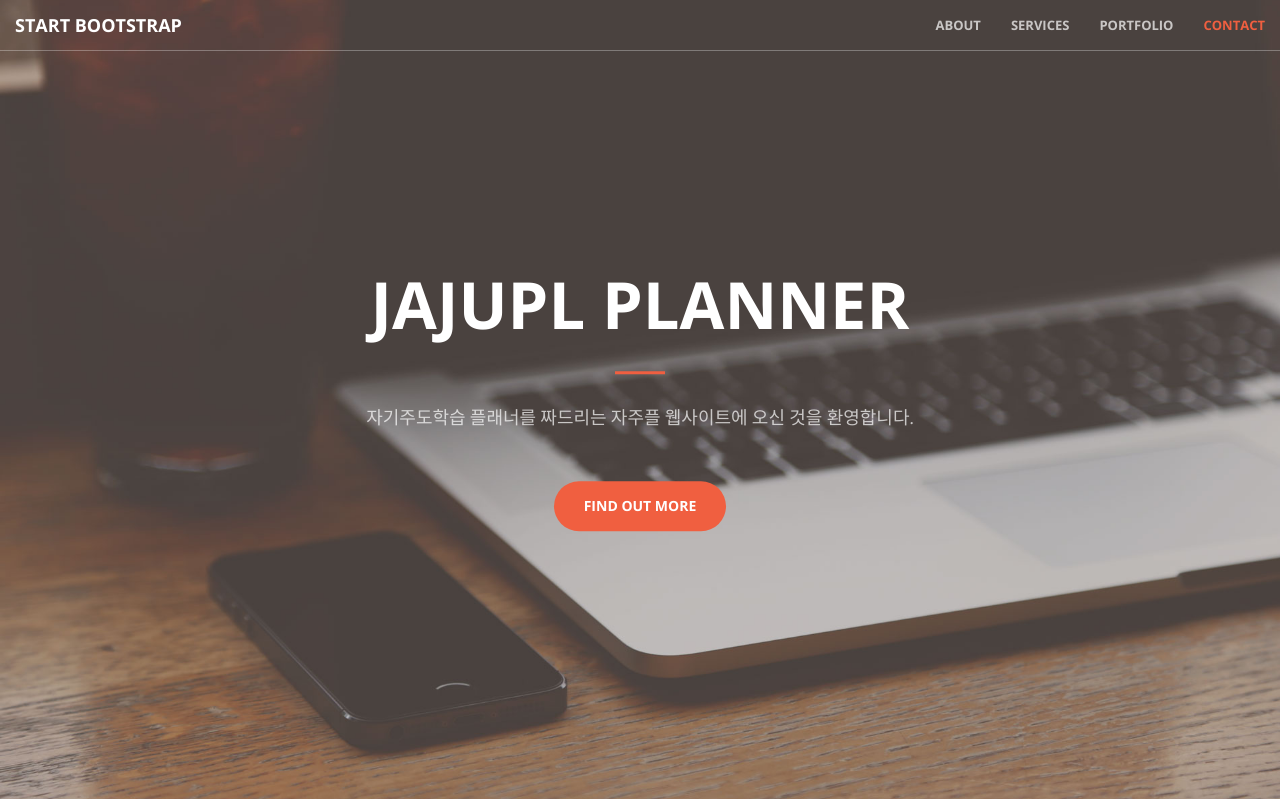
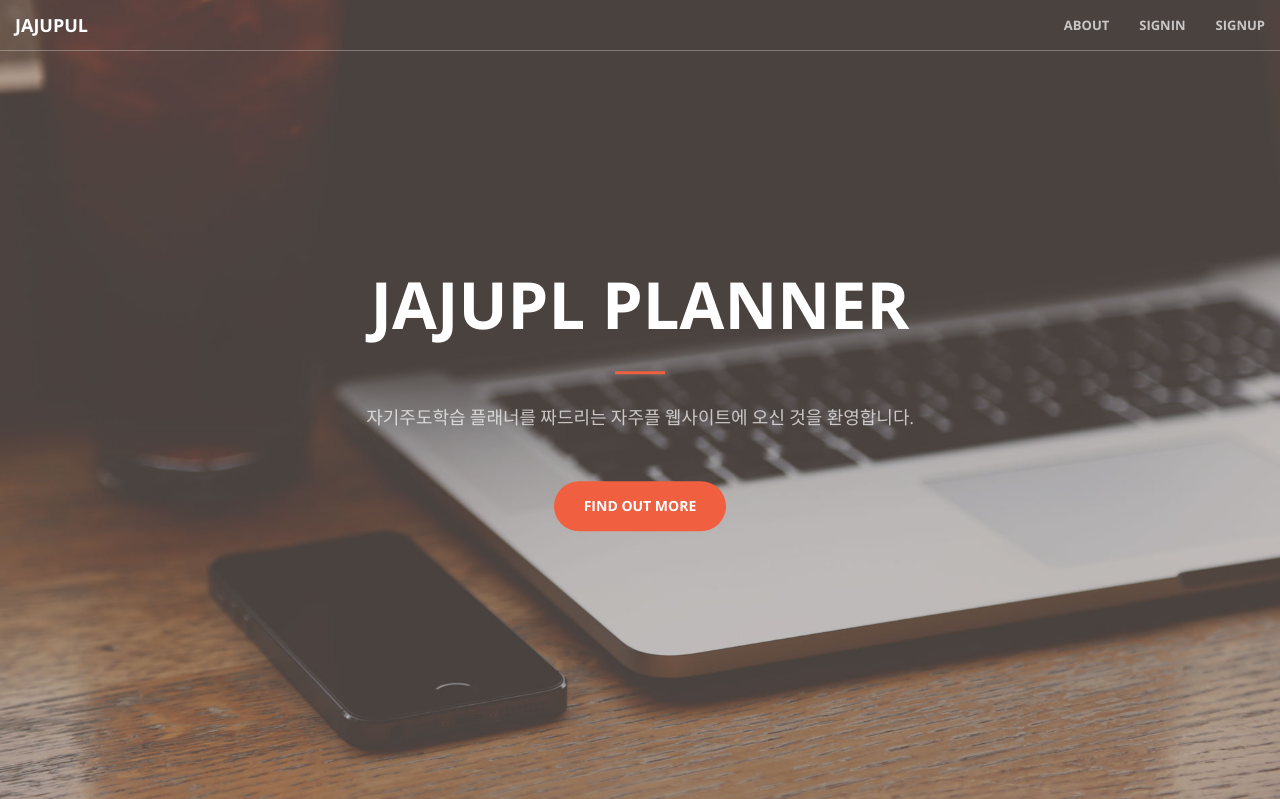
Before and after one commit to caumj/Minjae-website, a Django app: page / in a window 1280 px wide. Shown: the top 799 px of the page. Run offline with Django 3.2, Linux system fonts and the light colour scheme; some libraries are stand-ins or nearby versions.

Commit message:
각자 페이지의 고유 css를 추가했음

```diff
--- /dev/null
+++ b/myproject/home/static/css/signup.css
@@ -0,0 +1,4 @@
+
+.signup {
+  margin-top: 60px;
+}
--- a/myproject/home/templates/about.html
+++ b/myproject/home/templates/about.html
@@ -1,4 +1,9 @@
 {% extends "base.html" %}
+{% load staticfiles %}
+
+{% block style %}
+<link rel="stylesheet" href="{% static 'css/about.css' %}" type="text/css">
+{% endblock %}
 
 {% block content %}
 <div class="user">
--- a/myproject/home/templates/base.html
+++ b/myproject/home/templates/base.html
@@ -25,6 +25,8 @@
     <!-- Custom CSS -->
     <link rel="stylesheet" href="{% static 'css/creative.css' %}" type="text/css">
 
+    {% block style %}
+    {% endblock %}
     <!-- HTML5 Shim and Respond.js IE8 support of HTML5 elements and media queries -->
     <!-- WARNING: Respond.js doesn't work if you view the page via file:// -->
     <!--[if lt IE 9]>
@@ -43,23 +45,20 @@
                   <span class="icon-bar"></span>
                   <span class="icon-bar"></span>
               </button>
-              <a class="navbar-brand page-scroll" href="#page-top">Start Bootstrap</a>
+              <a class="navbar-brand page-scroll" href="/">Jajupul</a>
           </div>
 
           <!-- Collect the nav links, forms, and other content for toggling -->
           <div class="collapse navbar-collapse" id="bs-example-navbar-collapse-1">
               <ul class="nav navbar-nav navbar-right">
                   <li>
-                      <a class="page-scroll" href="#about">About</a>
+                      <a class="page-scroll" href="/about/">About</a>
                   </li>
                   <li>
-                      <a class="page-scroll" href="#services">Services</a>
+                      <a class="page-scroll" href="/signin/">Signin</a>
                   </li>
                   <li>
-                      <a class="page-scroll" href="#portfolio">Portfolio</a>
-                  </li>
-                  <li>
-                      <a class="page-scroll" href="#contact">Contact</a>
+                      <a class="page-scroll" href="/signup/">Signup</a>
                   </li>
               </ul>
           </div>
--- a/myproject/home/templates/index.html
+++ b/myproject/home/templates/index.html
@@ -1,78 +1,6 @@
-{% load staticfiles %}
+{% extends "base.html" %}
 
-<!DOCTYPE html>
-<html lang="en">
-
-<head>
-
-    <meta charset="utf-8">
-    <meta http-equiv="X-UA-Compatible" content="IE=edge">
-    <meta name="viewport" content="width=device-width, initial-scale=1">
-    <meta name="description" content="">
-    <meta name="author" content="">
-
-    <title>Creative - Start Bootstrap Theme</title>
-
-    <!-- Bootstrap Core CSS -->
-    <link rel="stylesheet" href="https://maxcdn.bootstrapcdn.com/bootstrap/3.3.5/css/bootstrap.min.css" type="text/css">
-
-    <!-- Custom Fonts -->
-    <link href='http://fonts.googleapis.com/css?family=Open+Sans:300italic,400italic,600italic,700italic,800italic,400,300,600,700,800' rel='stylesheet' type='text/css'>
-    <link href='http://fonts.googleapis.com/css?family=Merriweather:400,300,300italic,400italic,700,700italic,900,900italic' rel='stylesheet' type='text/css'>
-    <link rel="stylesheet" href="{% static 'font-awesome/css/font-awesome.min.css' %}" type="text/css">
-
-    <!-- Plugin CSS -->
-    <link rel="stylesheet" href="{% static 'css/animate.min.css' %}" type="text/css">
-
-    <!-- Custom CSS -->
-    <link rel="stylesheet" href="{% static 'css/creative.css' %}" type="text/css">
-
-    <!-- HTML5 Shim and Respond.js IE8 support of HTML5 elements and media queries -->
-    <!-- WARNING: Respond.js doesn't work if you view the page via file:// -->
-    <!--[if lt IE 9]>
-        <script src="https://oss.maxcdn.com/libs/html5shiv/3.7.0/html5shiv.js"></script>
-        <script src="https://oss.maxcdn.com/libs/respond.js/1.4.2/respond.min.js"></script>
-    <![endif]-->
-
-</head>
-
-<body id="page-top">
-
-    <nav id="mainNav" class="navbar navbar-default navbar-fixed-top">
-        <div class="container-fluid">
-            <!-- Brand and toggle get grouped for better mobile display -->
-            <div class="navbar-header">
-                <button type="button" class="navbar-toggle collapsed" data-toggle="collapse" data-target="#bs-example-navbar-collapse-1">
-                    <span class="sr-only">Toggle navigation</span>
-                    <span class="icon-bar"></span>
-                    <span class="icon-bar"></span>
-                    <span class="icon-bar"></span>
-                </button>
-                <a class="navbar-brand page-scroll" href="#page-top">Start Bootstrap</a>
-            </div>
-
-            <!-- Collect the nav links, forms, and other content for toggling -->
-            <div class="collapse navbar-collapse" id="bs-example-navbar-collapse-1">
-                <ul class="nav navbar-nav navbar-right">
-                    <li>
-                        <a class="page-scroll" href="#about">About</a>
-                    </li>
-                    <li>
-                        <a class="page-scroll" href="#services">Services</a>
-                    </li>
-                    <li>
-                        <a class="page-scroll" href="#portfolio">Portfolio</a>
-                    </li>
-                    <li>
-                        <a class="page-scroll" href="#contact">Contact</a>
-                    </li>
-                </ul>
-            </div>
-            <!-- /.navbar-collapse -->
-        </div>
-        <!-- /.container-fluid -->
-    </nav>
-
+{% block content %}
     <header>
         <div class="header-content">
             <div class="header-content-inner">
@@ -265,21 +193,4 @@
             </div>
         </div>
     </section>
-
-    <!-- jQuery -->
-    <script src="https://ajax.googleapis.com/ajax/libs/jquery/1.11.3/jquery.min.js"></script>
-
-    <!-- Bootstrap Core JavaScript -->
-    <script src="https://maxcdn.bootstrapcdn.com/bootstrap/3.3.5/js/bootstrap.min.js"></script>
-
-    <!-- Plugin JavaScript -->
-    <script src="{% static 'js/jquery.easing.min.js' %}"></script>
-    <script src="{% static 'js/jquery.fittext.js' %}"></script>
-    <script src="{% static 'js/wow.min.js' %}"></script>
-
-    <!-- Custom Theme JavaScript -->
-    <script src="{% static 'js/creative.js' %}"></script>
-
-</body>
-
-</html>
+{% endblock %}
--- a/myproject/home/templates/order.html
+++ b/myproject/home/templates/order.html
@@ -1,4 +1,9 @@
 {% extends "base.html" %}
+{% load staticfiles %}
+
+{% block style %}
+<link rel="stylesheet" href="{% static 'css/order.css' %}" type="text/css">
+{% endblock %}
 
 {% block content %}
 <div class="content">
--- a/myproject/home/templates/signin.html
+++ b/myproject/home/templates/signin.html
@@ -1,4 +1,9 @@
 {% extends "base.html" %}
+{% load staticfiles %}
+
+{% block style %}
+<link rel="stylesheet" href="{% static 'css/signin.css' %}" type="text/css">
+{% endblock %}
 
 {% block content %}
 <div class="signin">
--- a/myproject/home/templates/signup.html
+++ b/myproject/home/templates/signup.html
@@ -1,4 +1,9 @@
 {% extends "base.html" %}
+{% load staticfiles %}
+
+{% block style %}
+<link rel="stylesheet" href="{% static 'css/signup.css' %}" type="text/css">
+{% endblock %}
 
 {% block content %}
 <div class="signup">
--- a/myproject/home/templates/user.html
+++ b/myproject/home/templates/user.html
@@ -1,4 +1,9 @@
 {% extends "base.html" %}
+{% load staticfiles %}
+
+{% block style %}
+<link rel="stylesheet" href="{% static 'css/user.css' %}" type="text/css">
+{% endblock %}
 
 {% block content %}
 <div class="user">
```
Also changed, not shown: myproject/home/static/css/about.css (added), myproject/home/static/css/order.css (added), myproject/home/static/css/signin.css (added), myproject/home/static/css/user.css (added).
